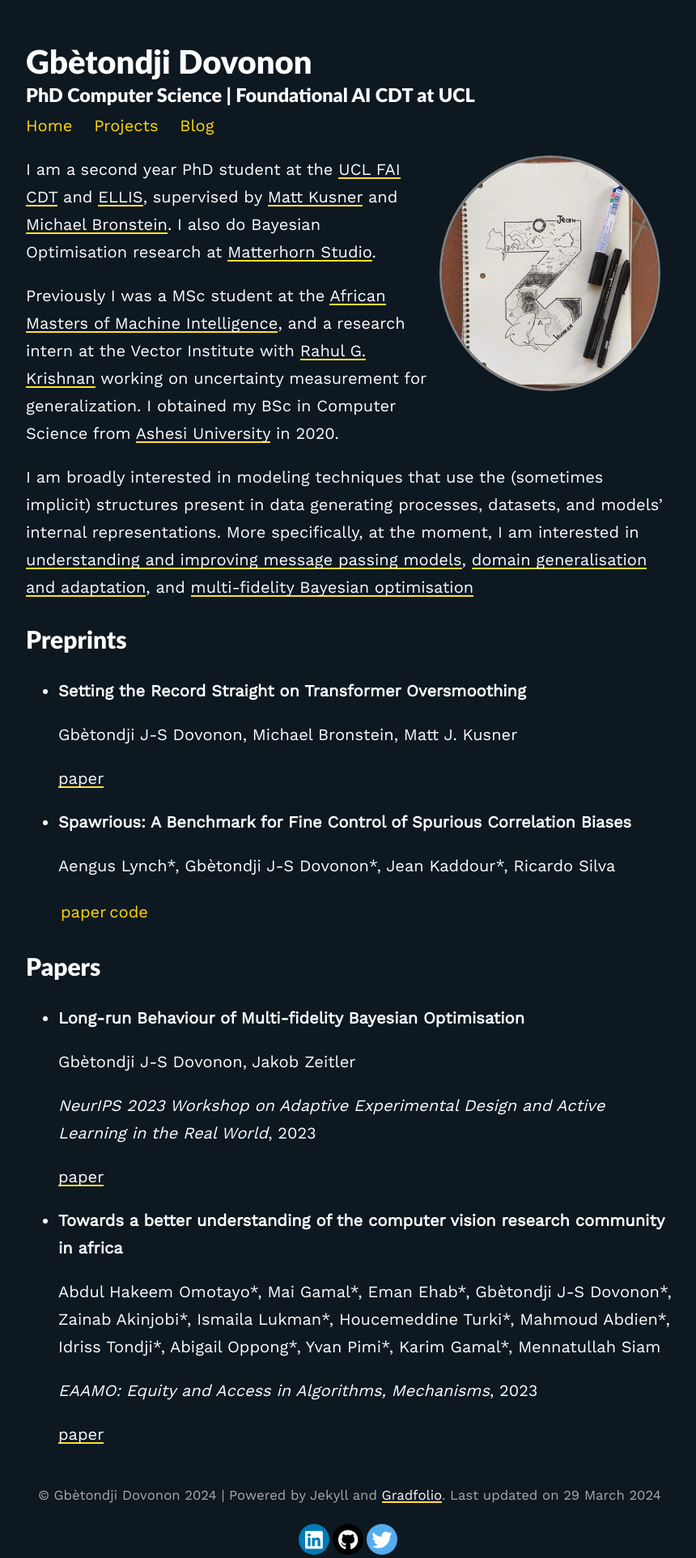
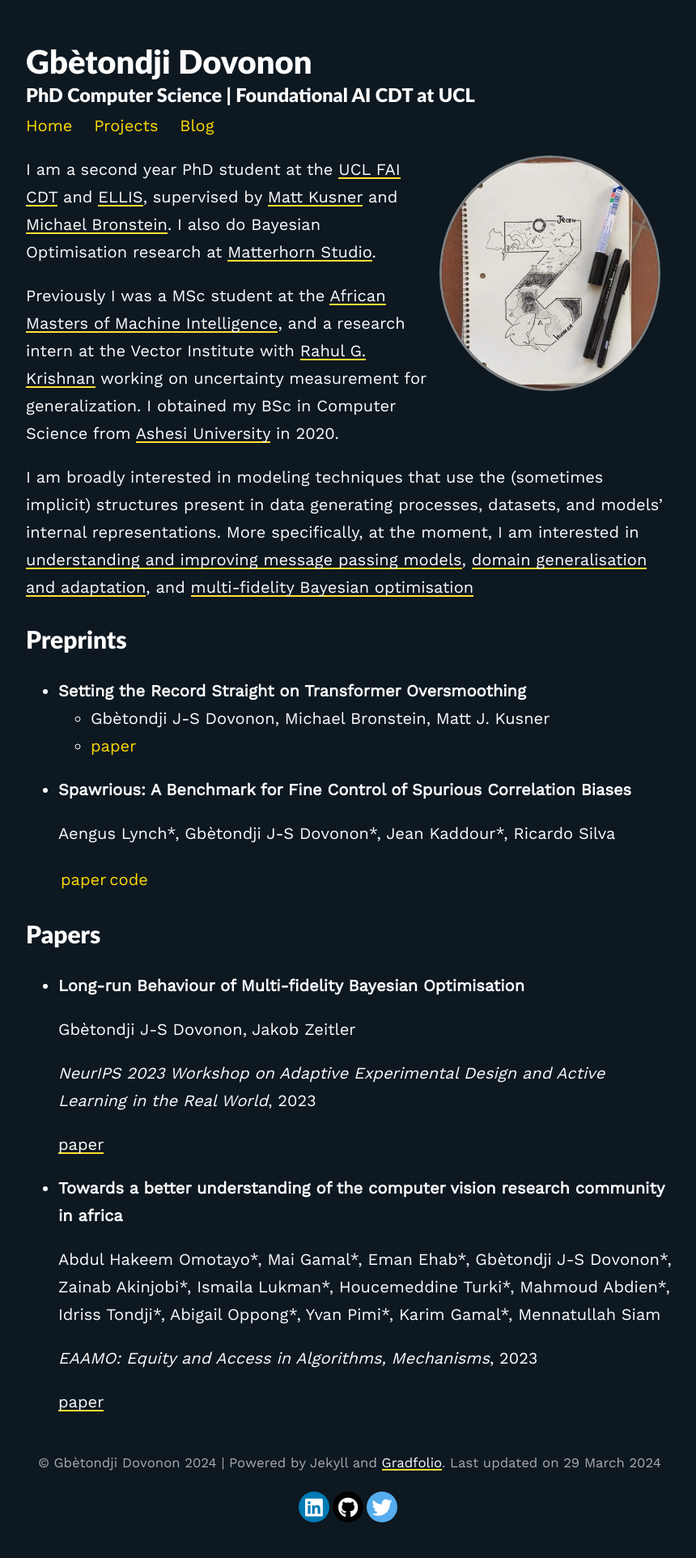
Before and after one commit to jean72human/jean72human.github.io, a Jekyll site: the page built from index.md, in a window 1280 px wide. Shown: the whole page at 81% size, without its empty margins (208-1068 px from the left). Built offline with Jekyll 4.4.1, drawn with Linux system fonts in a browser that asks for light colours; nearby versions of some CDN libraries; after the commit the page ends 1884 px from its top, so only the background shows below that.

```diff
--- a/index.md
+++ b/index.md
@@ -17,10 +17,8 @@ I am broadly interested in modeling techniques that use the (sometimes implicit)
 ## Preprints
 
 - **Setting the Record Straight on Transformer Oversmoothing**
-
-  Gbètondji J-S Dovonon, Michael Bronstein, Matt J. Kusner
-
-  [paper](https://arxiv.org/pdf/2401.04301.pdf)
+  * Gbètondji J-S Dovonon, Michael Bronstein, Matt J. Kusner
+  * [paper](https://arxiv.org/pdf/2401.04301.pdf)
 
 
 - **Spawrious: A Benchmark for Fine Control of Spurious Correlation Biases**
```
